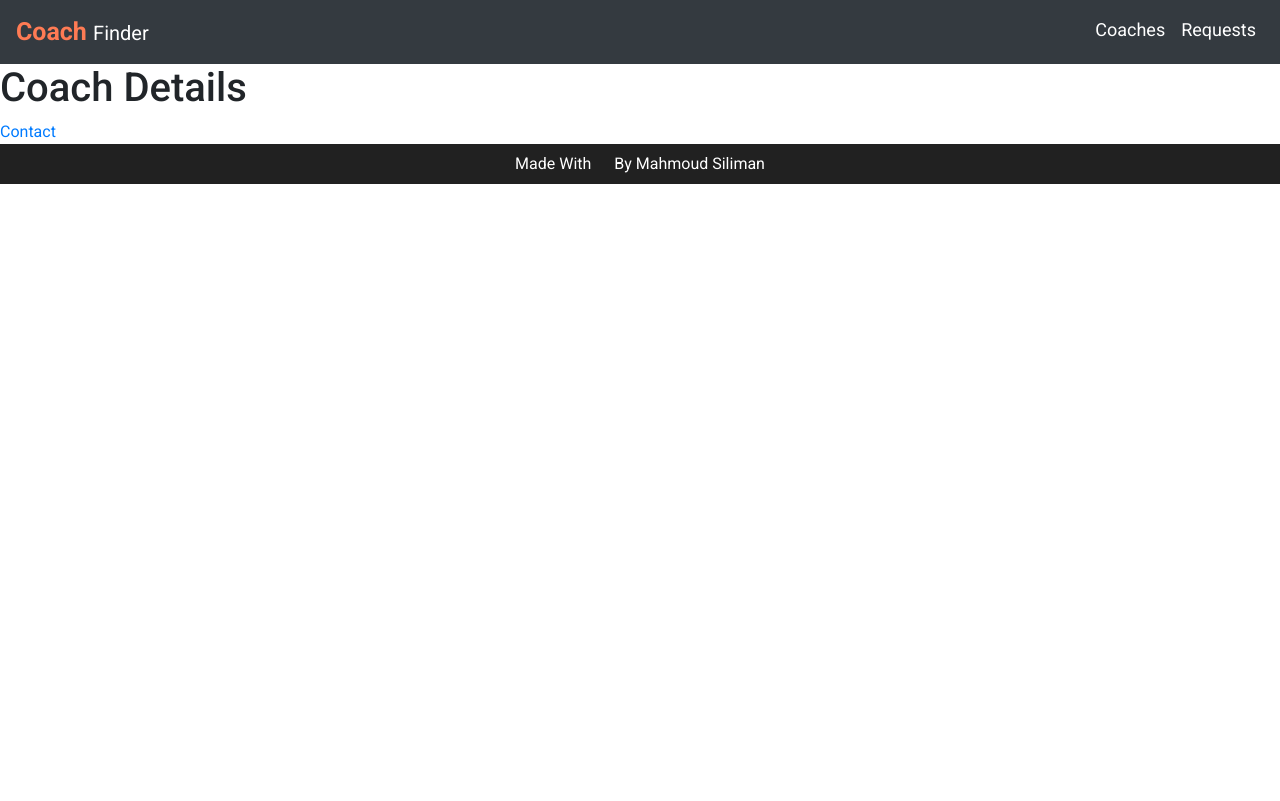
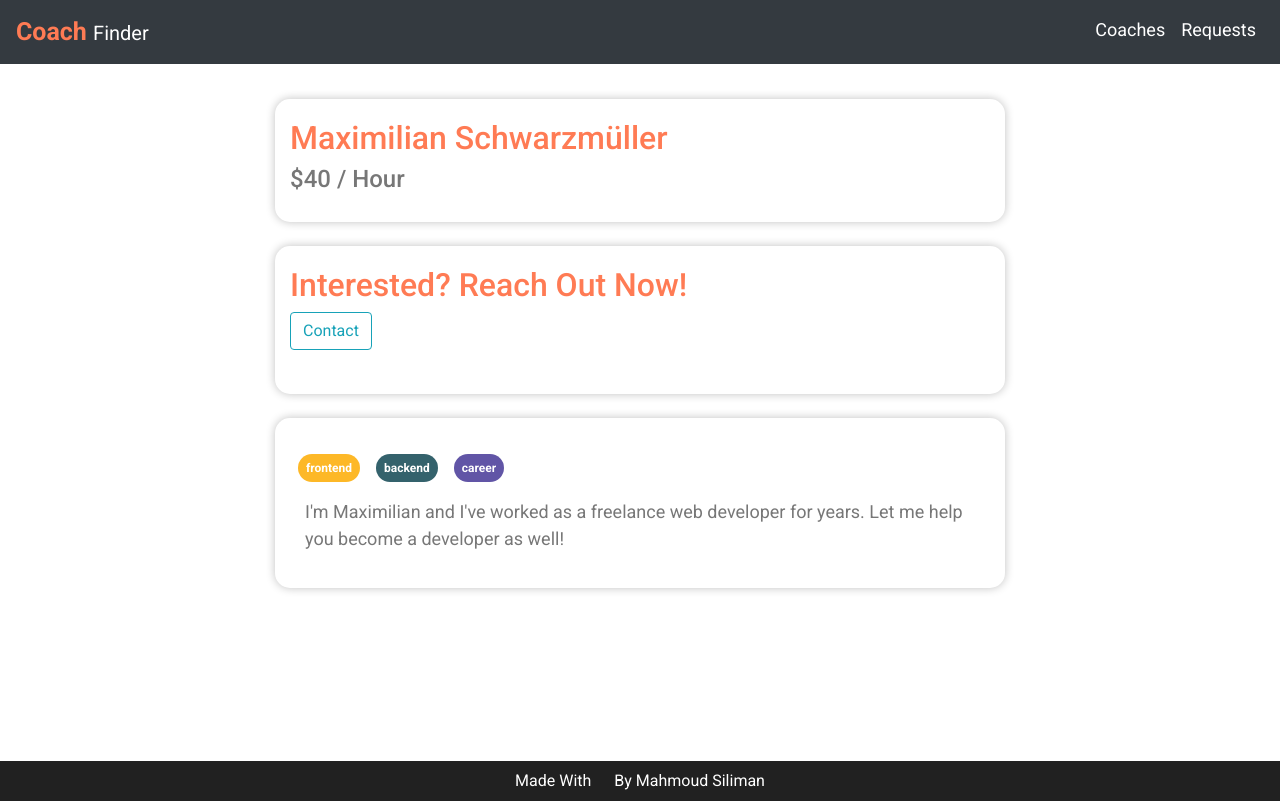
Before and after one commit to mahmoudsiliman75/coach-finder, a Vue app: page /coaches/c1/ in a window 1280 px wide. Built offline with nearby package versions, Linux system fonts and the light colour scheme; some icons are missing.

Commit message:
add coach details comp

```diff
--- a/src/components/coaches/CoachItem.vue
+++ b/src/components/coaches/CoachItem.vue
@@ -45,7 +45,7 @@ export default {
 
   computed: {
     fullName() {
-      return `${this.firstName} ${this.firstName}`;
+      return `${this.firstName} ${this.lastName}`;
     },
 
     coachContactLink() {
--- a/src/components/ui/TheSlider.vue
+++ b/src/components/ui/TheSlider.vue
@@ -13,7 +13,7 @@
 
       <!-- Slides with custom text -->
       <b-carousel-slide
-        caption="First slide"
+        caption="Second slide"
         text="Nulla vitae elit libero, a pharetra augue mollis interdum."
         img-src="https://images.pexels.com/photos/577585/pexels-photo-577585.jpeg?auto=compress&cs=tinysrgb&dpr=2&h=650&w=940"
       >
--- a/src/pages/coaches/CoachDetails.vue
+++ b/src/pages/coaches/CoachDetails.vue
@@ -1,7 +1,134 @@
 <template>
-  <div>
-    <h1> Coach Details </h1>
-    <router-link to="/coaches/c1/contact"> Contact </router-link>
-    <router-view></router-view>
+  <div class="coach_details">
+    <b-container>
+      <b-row class="justify-content-center">
+
+        <b-col
+          cols="12"
+          md="8"
+          class="mb-4"
+        >
+          <section>
+            <base-card>
+              <h2> {{ fullName }} </h2>
+              <h4> ${{ rate }} / Hour </h4>
+            </base-card>
+          </section>
+        </b-col>
+
+        <b-col
+          cols="12"
+          md="8"
+          class="mb-4"
+        >
+          <section>
+            <base-card>
+              <header class="mb-4">
+                <h2> Interested? Reach Out Now! </h2>
+                <router-link :to="contactLink" class="btn btn-outline-info"> Contact </router-link>
+              </header>
+
+              <router-view></router-view>
+            </base-card>
+          </section>
+        </b-col>
+
+        <b-col
+          cols="12"
+          md="8"
+          class="mb-4"
+        >
+          <section>
+            <base-card>
+              <b-badge
+                pill
+                v-for="area in selectedCoach.areas"
+                :key="area"
+                class="mx-2 my-3 p-2"
+                :class="area"
+              >
+                {{ area }}
+              </b-badge>
+
+              <p> {{ description }} </p>
+            </base-card>
+          </section>
+        </b-col>
+
+      </b-row>
+    </b-container>
   </div>
 </template>
+
+<script>
+import BaseCard from '../../components/ui/BaseCard.vue';
+
+export default {
+  components: { BaseCard },
+
+  props: ['id'],
+
+  data() {
+    return {
+      selectedCoach: null,
+    }
+  },
+
+  computed: {
+    fullName() {
+      return this.selectedCoach.firstName +' '+ this.selectedCoach.lastName;
+    },
+
+    rate() {
+      return this.selectedCoach.hourlyRate;
+    },
+
+    contactLink() {
+      return `/coaches/${this.selectedCoach.id}/contact`
+    },
+
+    description() {
+      return this.selectedCoach.description
+    },
+  },
+
+  created() {
+    this.selectedCoach = this.$store.getters['coaches/coaches'].find( coach =>  coach.id == this.id )
+  }
+}
+</script>
+
+<style lang="scss" scoped>
+  .coach_details {
+    min-height: calc(100vh - 103px);
+    padding: 35px;
+    h2 {
+      color: #ff7b54;
+    }
+
+    h4 {
+      color: #777;
+    }
+
+    .badge {
+      &.frontend {
+        background-color: #fdb827;
+        color: #fff;
+      }
+      &.backend {
+        background-color: #34626c;
+        color: #fff;
+      }
+      &.career {
+        background-color: #6155a6;
+        color: #fff;
+      }
+    }
+
+    p {
+      font-size: 18px;
+      color: #777;
+      margin-inline-start: 15px;
+    }
+  }
+</style>
--- a/src/router/index.js
+++ b/src/router/index.js
@@ -24,6 +24,7 @@ const routes = [
   {
     path: '/coaches/:id',
     component: CoachDetails,
+    props: true,
     children: [{
       path: 'contact',
       component: ContactCoach
--- a/src/store/modules/coaches/index.js
+++ b/src/store/modules/coaches/index.js
@@ -14,7 +14,7 @@ export default {
           areas: ['frontend', 'backend', 'career'],
           description:
             "I'm Maximilian and I've worked as a freelance web developer for years. Let me help you become a developer as well!",
-          hourlyRate: 30
+          hourlyRate: 40
         },
         {
           id: 'c2',
```
Also changed, not shown: 1 other file (tests, documents, lock files or other folders).
